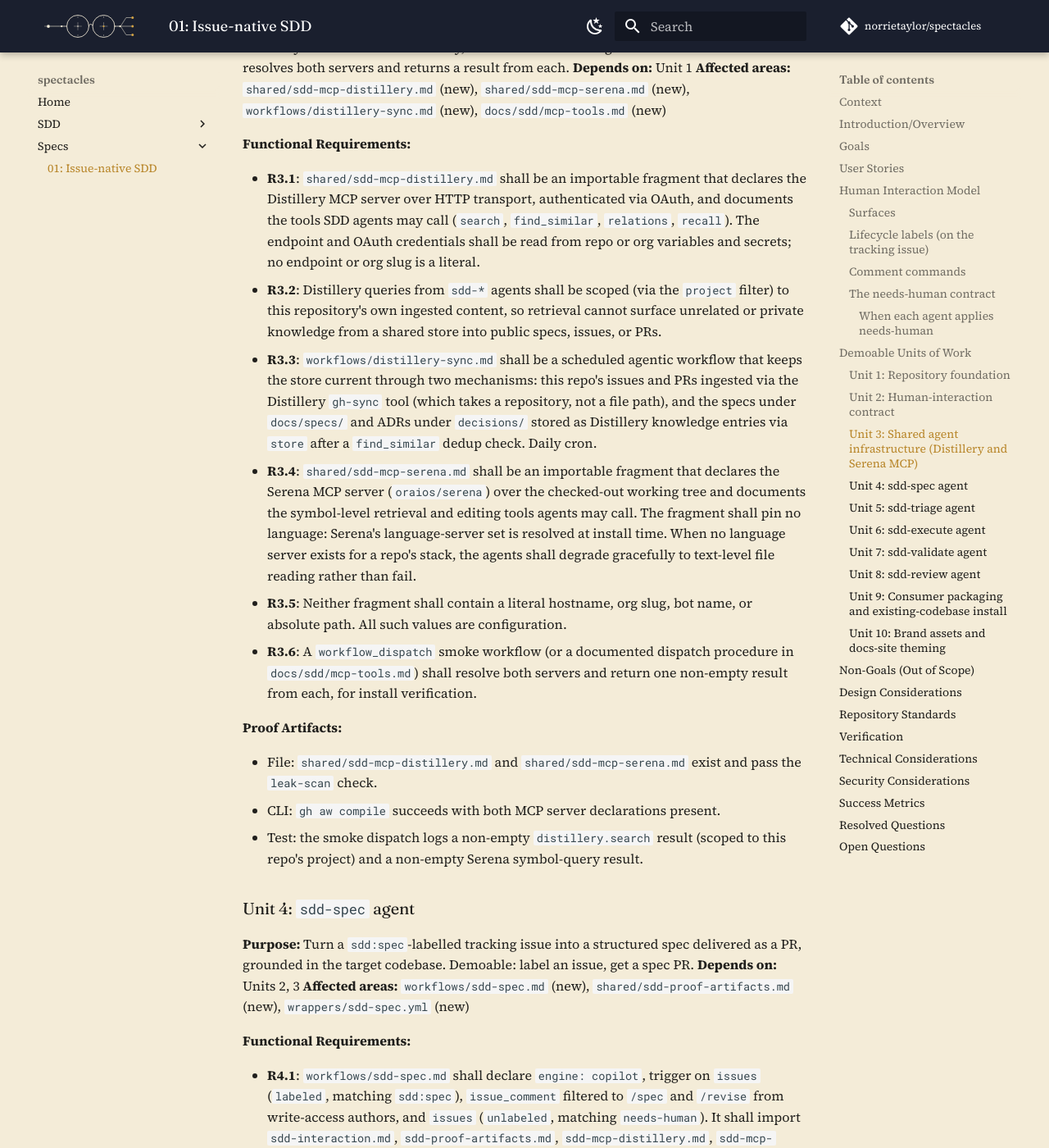
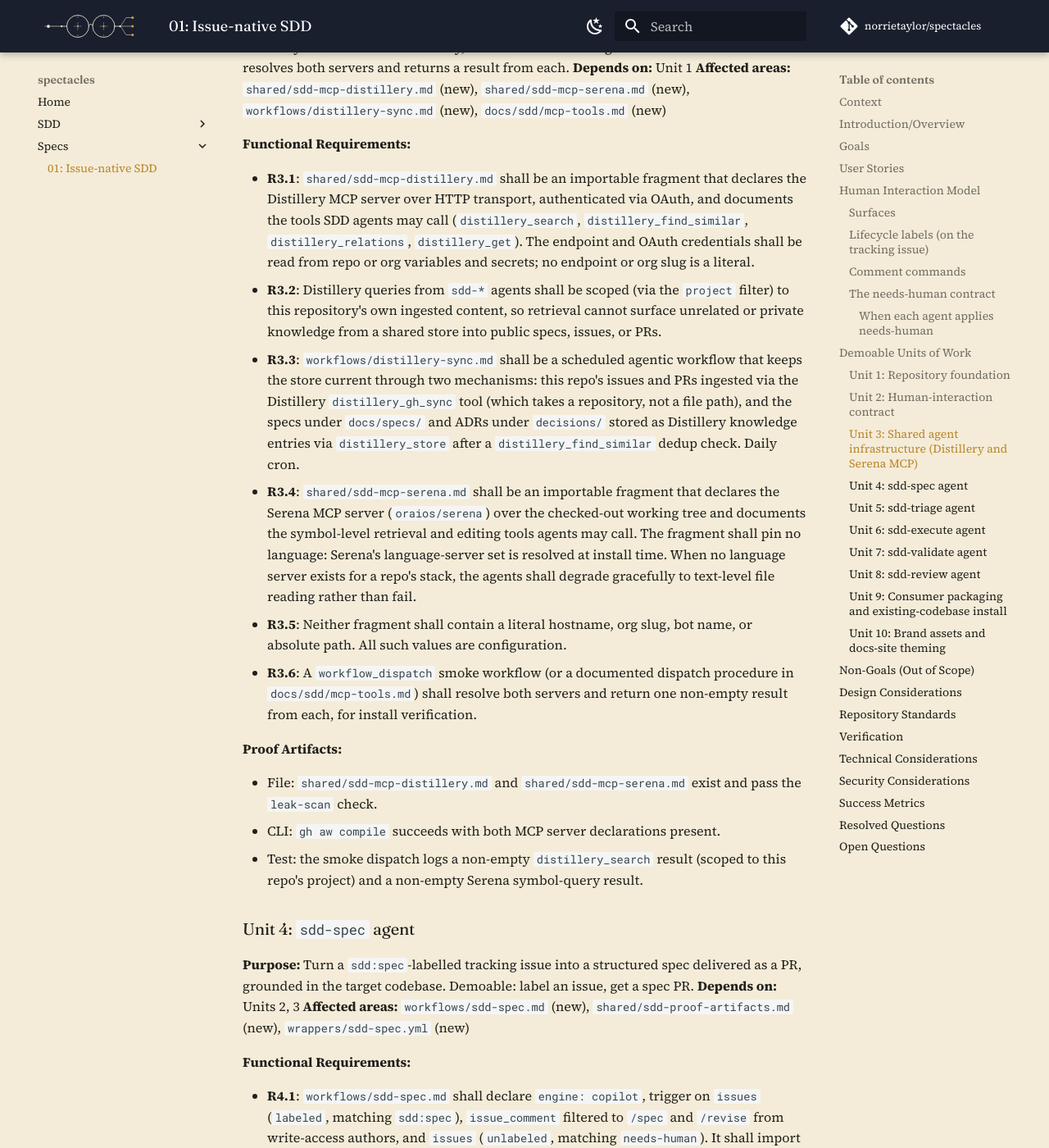
Before and after one commit to norrietaylor/spectacles, an MkDocs documentation site: the page built from docs/specs/01-spec-issue-native-sdd/01-spec-issue-native-sdd.md, in a window 1280 px wide and 1400 px high, scrolled down 8326 px. Shown: the whole window at 82% size. Built offline with MkDocs 1.6.1 and Material for MkDocs 9.7.7, drawn with Linux system fonts in a browser that asks for light colours; comment, search, counter and statistics services are not loaded; some of the changed text lies outside the part shown.

Commit message:
fix(distillery): use real distillery_* tool names and add retrieval hygiene
Replace unverified bare and hyphenated Distillery tool names with the real
distillery_* MCP tool names across fragments, workflows, and docs. There is
no recall tool; get-an-entry-by-id is distillery_get. Specify entry_type:
reference and source: documentation for stored specs and ADRs. Add a
retrieval-hygiene section (self-filter, query hygiene) and a health-check
note to the shared Distillery fragment.

Co-Authored-By: Claude Opus 4.7 (1M context) <noreply@anthropic.com>

```diff
--- a/docs/specs/01-spec-issue-native-sdd/01-spec-issue-native-sdd.md
+++ b/docs/specs/01-spec-issue-native-sdd/01-spec-issue-native-sdd.md
@@ -69,7 +69,7 @@ Two MCP servers were investigated and are adopted as complementary
 infrastructure, not alternatives:
 
 - **Distillery**, a semantic knowledge-store MCP server. It is the retrieval
-  and memory layer of feature 1. Its `gh-sync` capability ingests a
+  and memory layer of feature 1. Its `distillery_gh_sync` capability ingests a
   repository's issues and pull requests; specs and ADRs are stored as
   knowledge entries directly.
 - **Serena** (`oraios/serena`), an LSP-backed symbol-level code retrieval and
@@ -330,19 +330,20 @@ Demoable: a smoke run resolves both servers and returns a result from each.
 
 - **R3.1**: `shared/sdd-mcp-distillery.md` shall be an importable fragment that
   declares the Distillery MCP server over HTTP transport, authenticated via
-  OAuth, and documents the tools SDD agents may call (`search`, `find_similar`,
-  `relations`, `recall`). The endpoint and OAuth credentials shall be read
-  from repo or org variables and secrets; no endpoint or org slug is a literal.
+  OAuth, and documents the tools SDD agents may call (`distillery_search`,
+  `distillery_find_similar`, `distillery_relations`, `distillery_get`). The
+  endpoint and OAuth credentials shall be read from repo or org variables and
+  secrets; no endpoint or org slug is a literal.
 - **R3.2**: Distillery queries from `sdd-*` agents shall be scoped (via the
   `project` filter) to this repository's own ingested content, so retrieval
   cannot surface unrelated or private knowledge from a shared store into
   public specs, issues, or PRs.
 - **R3.3**: `workflows/distillery-sync.md` shall be a scheduled agentic
   workflow that keeps the store current through two mechanisms: this repo's
-  issues and PRs ingested via the Distillery `gh-sync` tool (which takes a
-  repository, not a file path), and the specs under `docs/specs/` and ADRs
-  under `decisions/` stored as Distillery knowledge entries via `store` after
-  a `find_similar` dedup check. Daily cron.
+  issues and PRs ingested via the Distillery `distillery_gh_sync` tool (which
+  takes a repository, not a file path), and the specs under `docs/specs/` and
+  ADRs under `decisions/` stored as Distillery knowledge entries via
+  `distillery_store` after a `distillery_find_similar` dedup check. Daily cron.
 - **R3.4**: `shared/sdd-mcp-serena.md` shall be an importable fragment that
   declares the Serena MCP server (`oraios/serena`) over the checked-out
   working tree and documents the symbol-level retrieval and editing tools
@@ -361,7 +362,7 @@ Demoable: a smoke run resolves both servers and returns a result from each.
 - File: `shared/sdd-mcp-distillery.md` and `shared/sdd-mcp-serena.md` exist and
   pass the `leak-scan` check.
 - CLI: `gh aw compile` succeeds with both MCP server declarations present.
-- Test: the smoke dispatch logs a non-empty `distillery.search` result
+- Test: the smoke dispatch logs a non-empty `distillery_search` result
   (scoped to this repo's project) and a non-empty Serena symbol-query result.
 
 ### Unit 4: `sdd-spec` agent
@@ -384,9 +385,10 @@ get a spec PR.
 - **R4.2**: Before authoring, the agent shall perform a context assessment of
   the target repo using Serena: map the modules, conventions, and code areas
   the feature touches, so the spec reflects the real codebase.
-- **R4.3**: The agent shall query Distillery (`search`, `find_similar`, scoped
-  per R3.2) for prior specs, ADRs, and issues, and cite load-bearing matches
-  inline as `(informed by #N)` or `(informed by ADR-0001)`.
+- **R4.3**: The agent shall query Distillery (`distillery_search`,
+  `distillery_find_similar`, scoped per R3.2) for prior specs, ADRs, and
+  issues, and cite load-bearing matches inline as `(informed by #N)` or
+  `(informed by ADR-0001)`.
 - **R4.4**: The agent shall produce a spec file at
   `docs/specs/NN-spec-<slug>/NN-spec-<slug>.md` following the section
   structure of this spec, and open it as a `create-pull-request` (max 1,
@@ -439,8 +441,9 @@ spec, get an architecture PR; merge that, get task sub-issues.
   `repo-conventions.md`.
 - **R5.2**: **Phase A, architecture.** On `sdd:triage` (or `/triage`): the
   agent shall map the affected code with Serena, query Distillery
-  (`find_similar`, `relations`, scoped per R3.2) for prior architecture
-  records and ADRs, and **always** produce a per-feature architecture record
+  (`distillery_find_similar`, `distillery_relations`, scoped per R3.2) for
+  prior architecture records and ADRs, and **always** produce a per-feature
+  architecture record
   at `docs/specs/NN-spec-<slug>/architecture.md` capturing the chosen
   approach, rationale, data and interface changes, and alternatives
   considered. It opens this as a `create-pull-request` titled
@@ -814,8 +817,9 @@ the commands above for Units 2 to 10.
   agent's own opinion.
 - MCP tooling. Distillery attaches over HTTP transport authenticated via OAuth
   for retrieval and memory; `distillery-sync` keeps its store current through
-  two mechanisms, `gh-sync` for issues and pull requests and direct `store`
-  for specs and ADRs. Because the store may be shared and may hold unrelated
+  two mechanisms, `distillery_gh_sync` for issues and pull requests and direct
+  `distillery_store` for specs and ADRs. Because the store may be shared and
+  may hold unrelated
   private
   content, every `sdd-*` Distillery query is scoped to this repo's own project
   so retrieval cannot surface private knowledge into public artifacts. Serena
```
Also changed, not shown: docs/sdd/mcp-tools.md (+13 -10 lines), shared/sdd-mcp-distillery.md (+38 -18 lines), .github/workflows/distillery-sync.md, .github/workflows/mcp-smoke.md, .github/workflows/sdd-spec.md, .github/workflows/sdd-triage.md, 2 other files.
